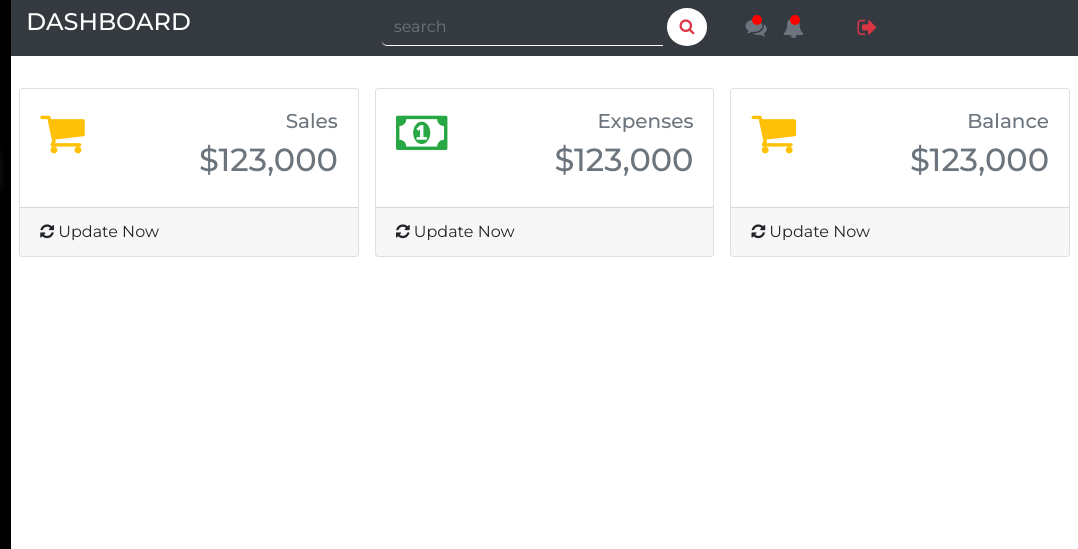
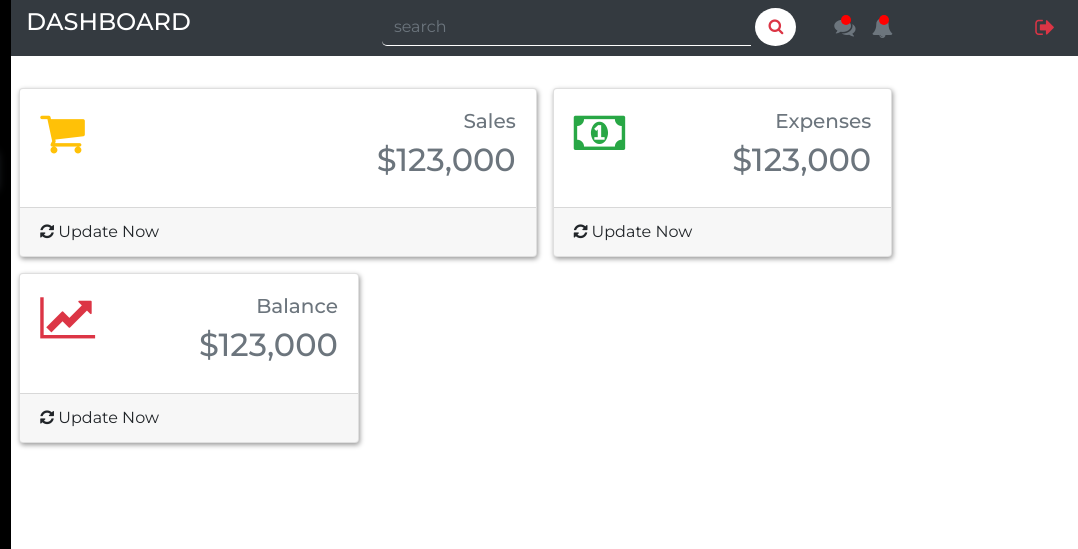
Before and after one commit to kehdcode/dashboard-design, a plain HTML site: page index.html in a window 1280 px wide. Shown: the top 549 px of the page, 202-1280 px from the left. Drawn offline with nearby package versions, Linux system fonts and the light colour scheme.

Commit message:
modal and card design

```diff
--- a/index.html
+++ b/index.html
@@ -20,7 +20,7 @@
         <div class="container-fluid">
             <div class="row">
                 <!--Sidebar-->
-                <div class="col-lg-2 col-xl-2 col-md-4 sidebar fixed-top">
+                <div class="col-lg-3 col-xl-2 col-md-3 sidebar fixed-top">
                     <a href="#" class="navbar-brand d-block
                     text-white mx-auto text-center py-3 mb-2
                     bottom-border "> Ogamadam.com </a>
@@ -73,12 +73,12 @@
                 </div>
                 <!--End of sidebar-->
                 <!--Topbar-->
-                <div class="col-lg-10 col-xl-10 col-md-8 ml-auto bg-dark fixed-top py-2 top-navbar">
+                <div class="col-lg-9 col-xl-10 col-md-9 ml-auto bg-dark fixed-top py-2 top-navbar">
                     <div class="row align-item-center">
                         <div class="col-md-4">
                             <h4 class="text-white text-uppercase mb-0">Dashboard</h4>
                         </div>
-                        <div class="col-md-4">
+                        <div class="col-md-5">
                             <form action="">
                                 <div class="input-group">
                                     <input type="text" class="form-control search-filled" placeholder="search">
@@ -89,7 +89,7 @@
                             </form>
 
                         </div>
-                        <div class="col-md-2">
+                        <div class="col-md-3">
                             <ul class="navbar-nav">
                                 <li class="nav-item icon-parent"><a href="" class="nav-link icon-child">
                                     <i class="fa fa-comments text-muted fa-lg"></i>
@@ -138,9 +138,9 @@
     <section>
         <div class="container-fluid ml-auto">
             <div class="row">
-                <div class="col-lg-10 ml-auto">
+                <div class="col-lg-10 ml-auto card-place">
                     <div class="row pt-5 mt-3 mb-5">
-                        <div class="col-sm-4 p-2">
+                        <div class="col-sm-4 col-md-6 p-2">
                             <div class="card" >
                                 <div class="card-body">
                                     <div class="d-flex justify-content-between">
@@ -178,7 +178,7 @@
                             <div class="card" >
                                 <div class="card-body">
                                     <div class="d-flex justify-content-between">
-                                        <i class="fa fa-shopping-cart fa-3x text-warning"></i>
+                                        <i class="fa fa-line-chart fa-3x text-danger" ></i>
                                         <div class="text-right text-secondary">
                                             <h5>Balance</h5>
                                             <h2>$123,000</h2>
--- a/main.css
+++ b/main.css
@@ -61,6 +61,17 @@ body{
     border-radius: 50%;
 
 }
+
+/*Card*/
+.card {
+    box-shadow: 1px 2px 5px #999;
+    transition: all .3;
+}
+.card:hover {
+    box-shadow: 2px 3px 15px #999;
+    transform: translateY(-1px);
+}
+/*End of card*/
 @media(max-width: 700px){
     .sidebar {
         position: static;
```
